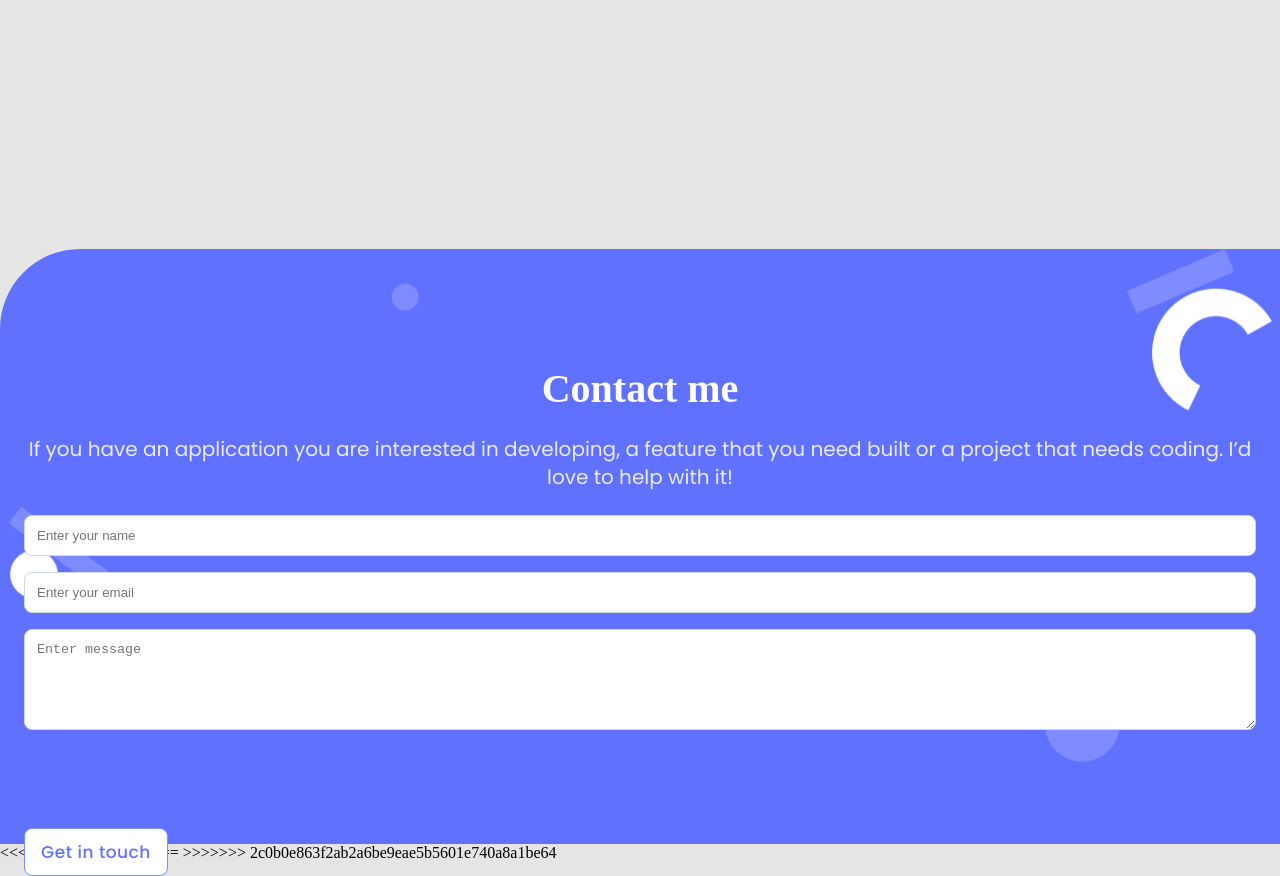
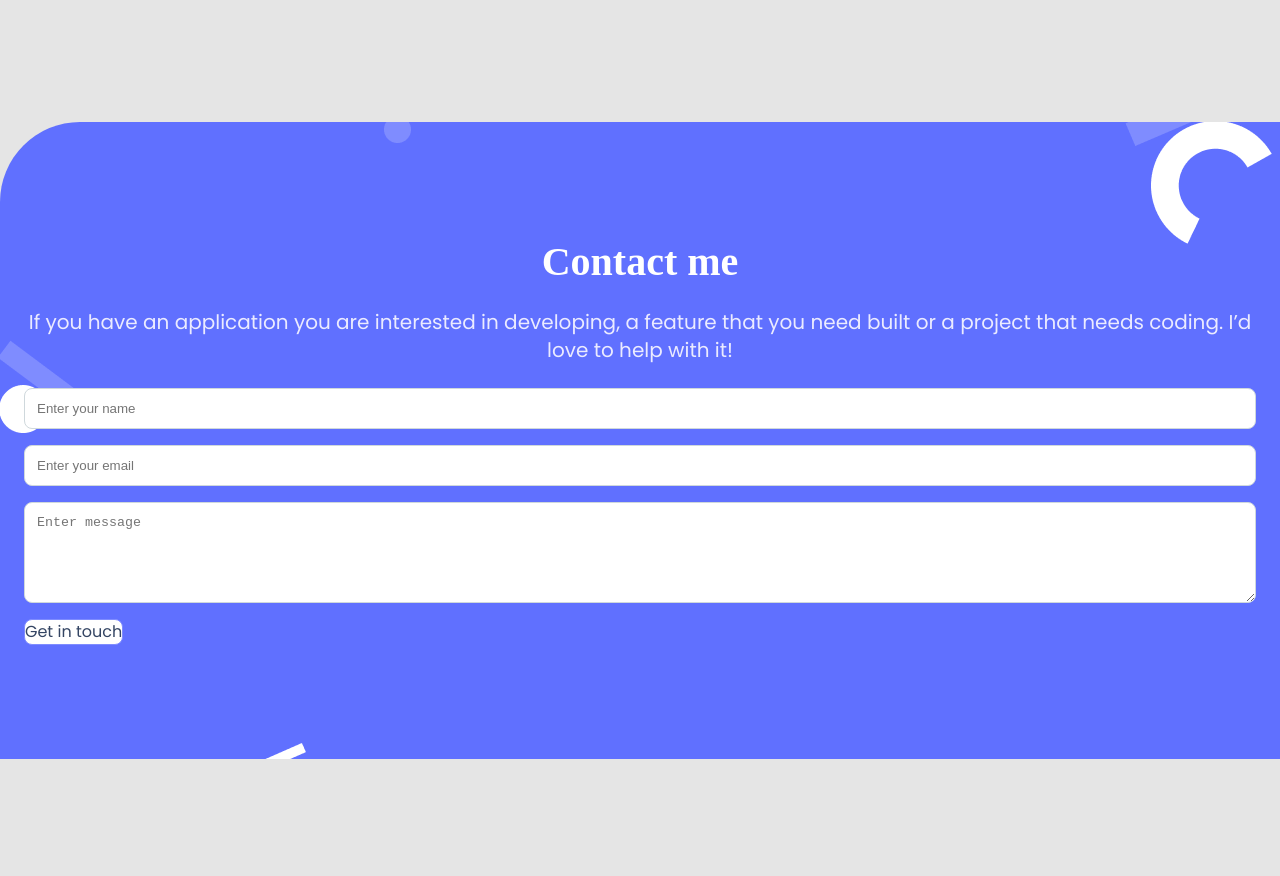
Before and after one commit to medijdir/portfolio_project, a website: page index.html in a window 1280 px wide. Shown: the part 3740-4616 px from the top of the page. After the commit the page ends 4499 px from the top, so only its background shows below. Drawn offline with Linux system fonts and the light colour scheme.

Commit message:
Fix CSS file and html

```diff
--- a/index.html
+++ b/index.html
@@ -205,10 +205,7 @@
     </div>
 
     </section>
-<<<<<<< HEAD
 
-=======
->>>>>>> 2c0b0e863f2ab2a6be9eae5b5601e740a8a1be64
     <section id="contact_form">
       <div class="contact_detail">
         <h2 class="head">Contact me</h2>
@@ -223,9 +220,6 @@
           <button type="submit" class="submitt" ><p>Get in touch</p></button>
       </form>
     </section>
-<<<<<<< HEAD
   </div>
-=======
->>>>>>> 2c0b0e863f2ab2a6be9eae5b5601e740a8a1be64
 </body>
 </html>
--- a/style.css
+++ b/style.css
@@ -323,7 +323,6 @@ img {
 }
 
 #contact_form {
-  width: fit-content;
   display: flex;
   flex-direction: column;
   padding: 114px 24px;
@@ -331,17 +330,15 @@ img {
   background: #6070ff;
   border-radius: 5rem 0 0 0;
   background-image: url(./img/contactbackground.png);
-  background-size: cover;
+  background-position: right;
   background-repeat: no-repeat;
-  margin-top: 2771px;
-}
+  margin-top: 2662px;
 
   .contact_detail {
     display: flex;
     flex-direction: column;
     align-items: center;
     gap: 20px;
-}
 
     .head {
       font-style: normal;
@@ -362,12 +359,12 @@ img {
       text-align: center;
       color: #ebebff;
     }
+  }
 
   .form {
     display: flex;
     flex-direction: column;
     gap: 1rem;
-}
 
     .input {
       padding: 12px;
@@ -381,19 +378,11 @@ img {
       background: white;
       border: 1px solid #7f8cff;
       border-radius: 8px;
-  display: flex;
-  flex-direction: row;
-  align-items: center;
-  padding: 12px 16px;
-  position: absolute;
-  width: 144px;
-  height: 48px;
-  left: 24px;
-  top: 4568px;
     }
 
     .submitt:hover {
       background: #6070ff;
+      box-shadow: 0 8px 16px rgba(64, 83, 252, 0.24);
       border-radius: 8px;
     }
 
@@ -406,18 +395,5 @@ img {
       border: 1px solid #c1c7c0;
       border-radius: 8px;
     }
-
-.submitt p {
-  width: 110px;
-  height: 24px;
-  font-family: 'Poppins', sans-serif;
-  font-style: normal;
-  font-weight: 500;
-  font-size: 17px;
-  line-height: 24px;
-  display: flex;
-  align-items: center;
-  text-align: center;
-  letter-spacing: 0.03em;
-  color: #6070ff;
   }
+}
```
Lines whose indentation alone changed are shown as unchanged.
